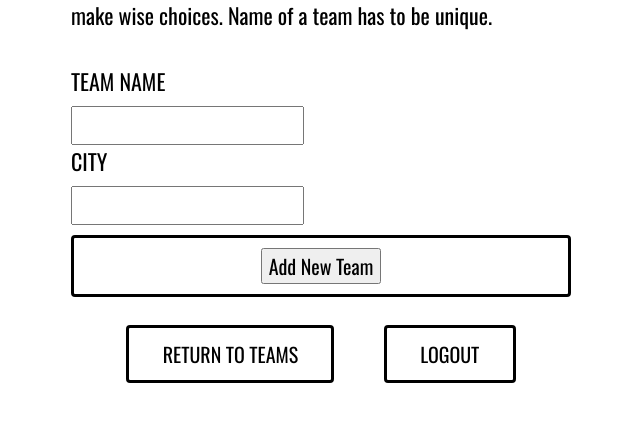
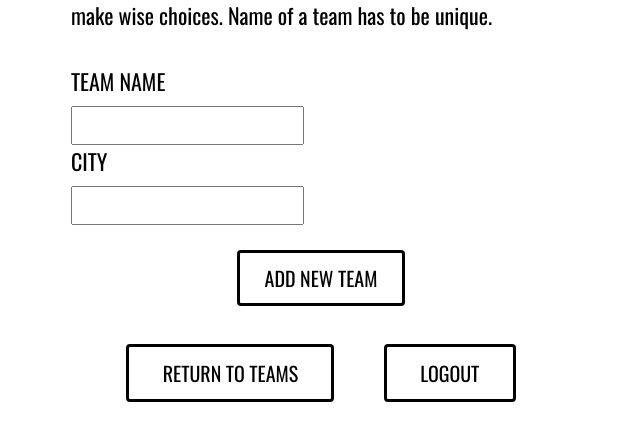
Before and after one commit to Daria2206/WeFoosball, a Flask app: template Foosball/app/templates/newteam.html in a window 1280 px wide. Shown: the part 275-716 px from the top of the page, without its empty margins (319-959 px from the left). Run offline with Flask 2, Linux system fonts and the light colour scheme; the template is opened without the code that fills it: values that come from a table or form of the project are taken from there, others are empty; some libraries are stand-ins or nearby versions.

Commit message:
New teams styles updated

```diff
--- a/Foosball/app/templates/newteam.html
+++ b/Foosball/app/templates/newteam.html
@@ -37,7 +37,7 @@
             <p class='message'>{{ messages[-1] }}</p>
           {% endif %}
         {% endwith %}
-        <div class=' submitCont text-center'>{{ form.submit(class='submit') }}</div>
+        <div id='addTeam' class='text-center'>{{ form.submit(class='submitCont') }}</div>
       </form>
       <div class='returnButtons text-center'>
         <a href='/teams'>Return to Teams</a>
```
